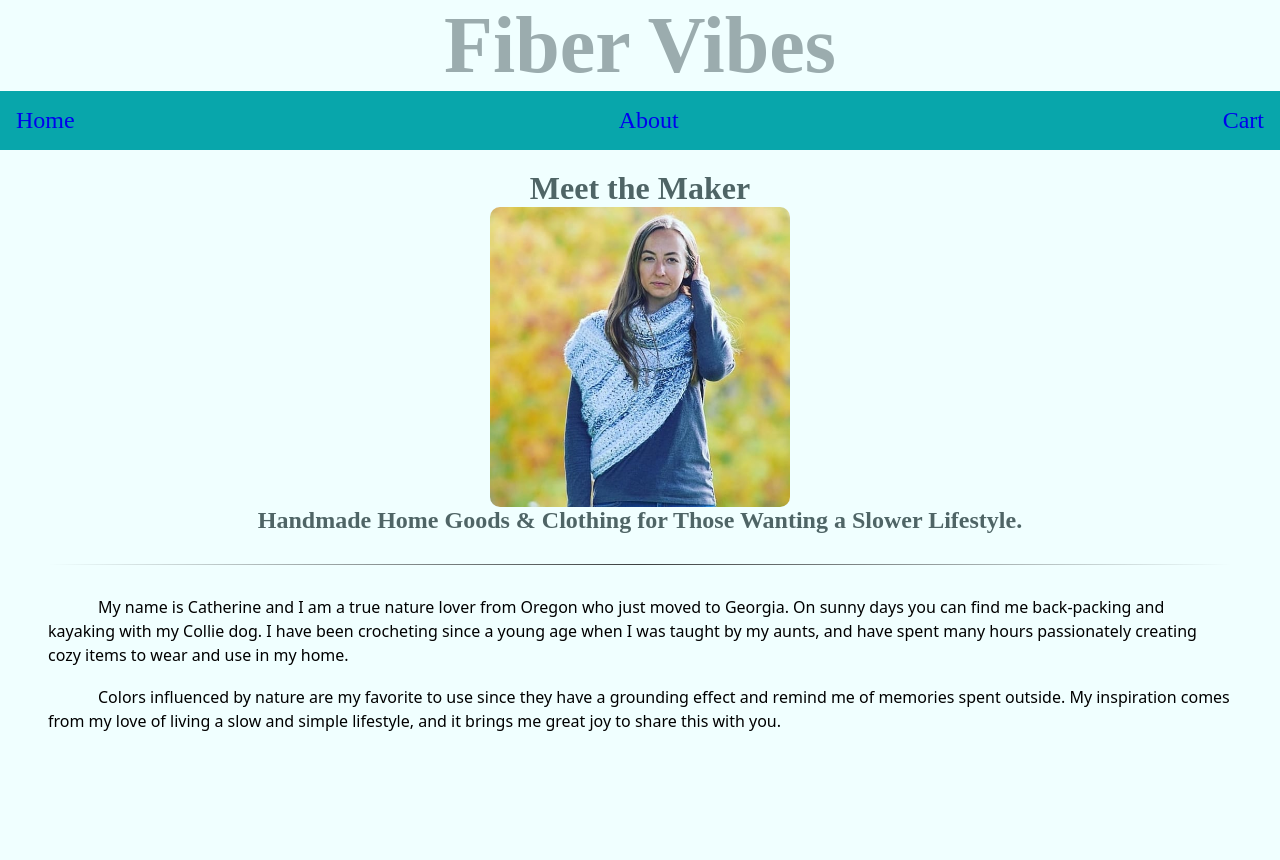
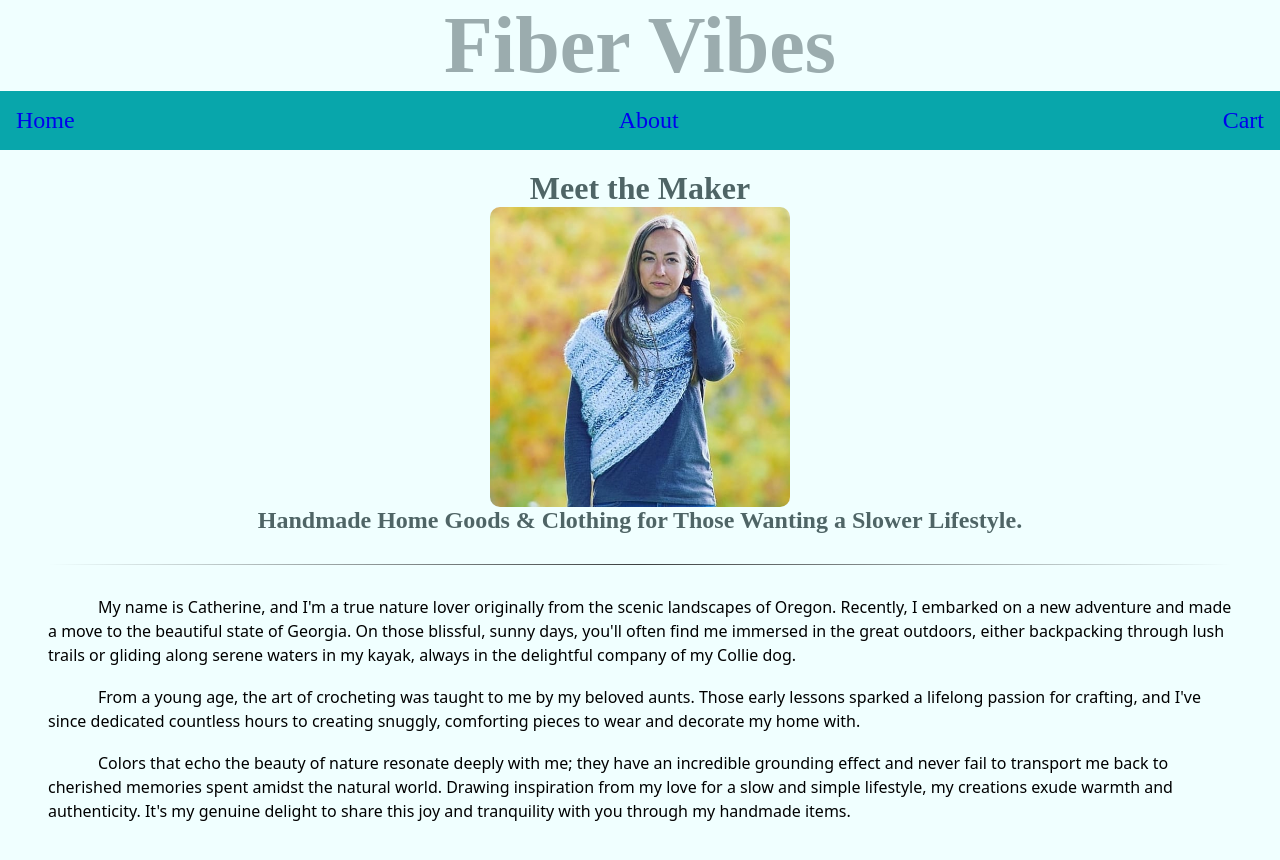
Before and after one commit to CatherineARoss/flatiron-phase-2-react-project-frontend, a React (Vite) app: page /about in a window 1280 px wide. Shown: the top 860 px of the page. Before the commit the page ends 800 px from the top, so only its background shows below. Built offline with nearby package versions, Linux system fonts and the light colour scheme.

Commit message:
changes info displayed in About.jsx

```diff
--- a/src/Components/About.jsx
+++ b/src/Components/About.jsx
@@ -8,14 +8,22 @@ const About = () => {
             <img className="about-photo" src={MeetTheMaker} />
             <h2>Handmade Home Goods & Clothing for Those Wanting a Slower Lifestyle.</h2>
             <hr></hr>
-            <p>My name is Catherine and I am a true nature lover from Oregon who just moved to Georgia.
-                On sunny days you can find me back-packing and kayaking with my Collie dog.
-                I have been crocheting since a young age when I was taught by my aunts,
-                and have spent many hours passionately creating cozy items to wear and use in my home.</p>
+            <p>My name is Catherine, and I'm a true nature lover originally from the scenic landscapes of Oregon.
+                Recently, I embarked on a new adventure and made a move to the beautiful state of Georgia.
+                On those blissful, sunny days, you'll often find me immersed in the great outdoors, either backpacking
+                through lush trails or gliding along serene waters in my kayak, always in the delightful company
+                of my Collie dog.</p>
             <br></br>
-            <p>Colors influenced by nature are my favorite to use since they have a grounding effect and remind me of memories spent outside.
-                My inspiration comes from my love of living a slow and simple lifestyle,
-                and it brings me great joy to share this with you.</p>
+            <p>From a young age, the art of crocheting was taught to me by my beloved aunts.
+                Those early lessons sparked a lifelong passion for crafting,
+                and I've since dedicated countless hours to creating snuggly,
+                comforting pieces to wear and decorate my home with.</p>
+            <br></br>
+            <p>Colors that echo the beauty of nature resonate deeply with me;
+                they have an incredible grounding effect and never fail to transport me back to
+                cherished memories spent amidst the natural world. Drawing inspiration from
+                my love for a slow and simple lifestyle, my creations exude warmth and authenticity.
+                It's my genuine delight to share this joy and tranquility with you through my handmade items.</p>
         </div>
     )
 }
--- a/src/Components/Home.jsx
+++ b/src/Components/Home.jsx
@@ -8,7 +8,7 @@ const Home = () => {
               <div className="home">
                 <h2>Handmade Home Decor, Clothing, and Crochet & Knit Patterns</h2>
                 <p><span>&#9733;&#9733;&#9733;&#9733;&#9733;</span>5 Stars</p>
-                <p>1,782 Sales</p>
+                <p>1,791 Sales</p>
               </div>
               <hr></hr>
                 <FiberVibesListings />
```
